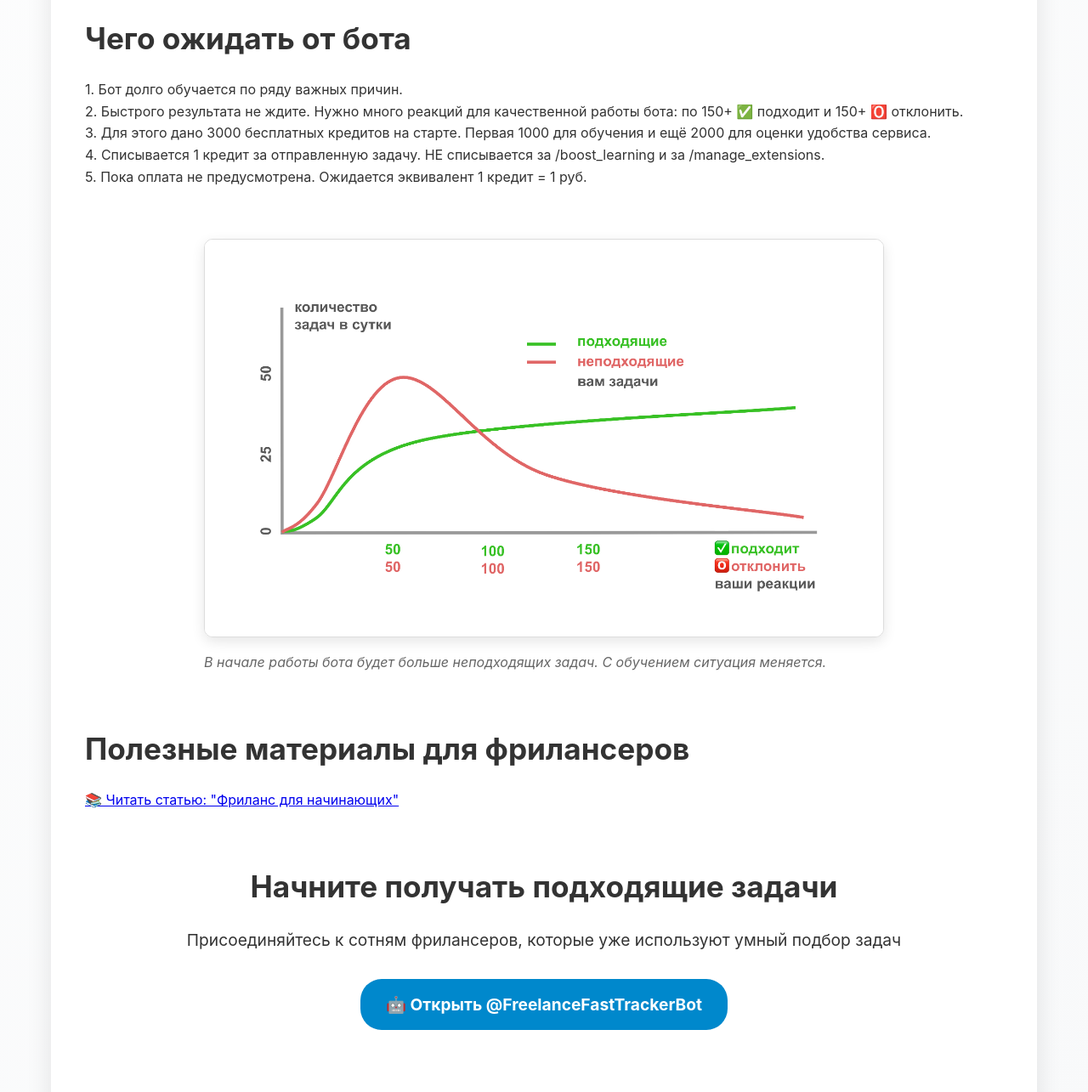
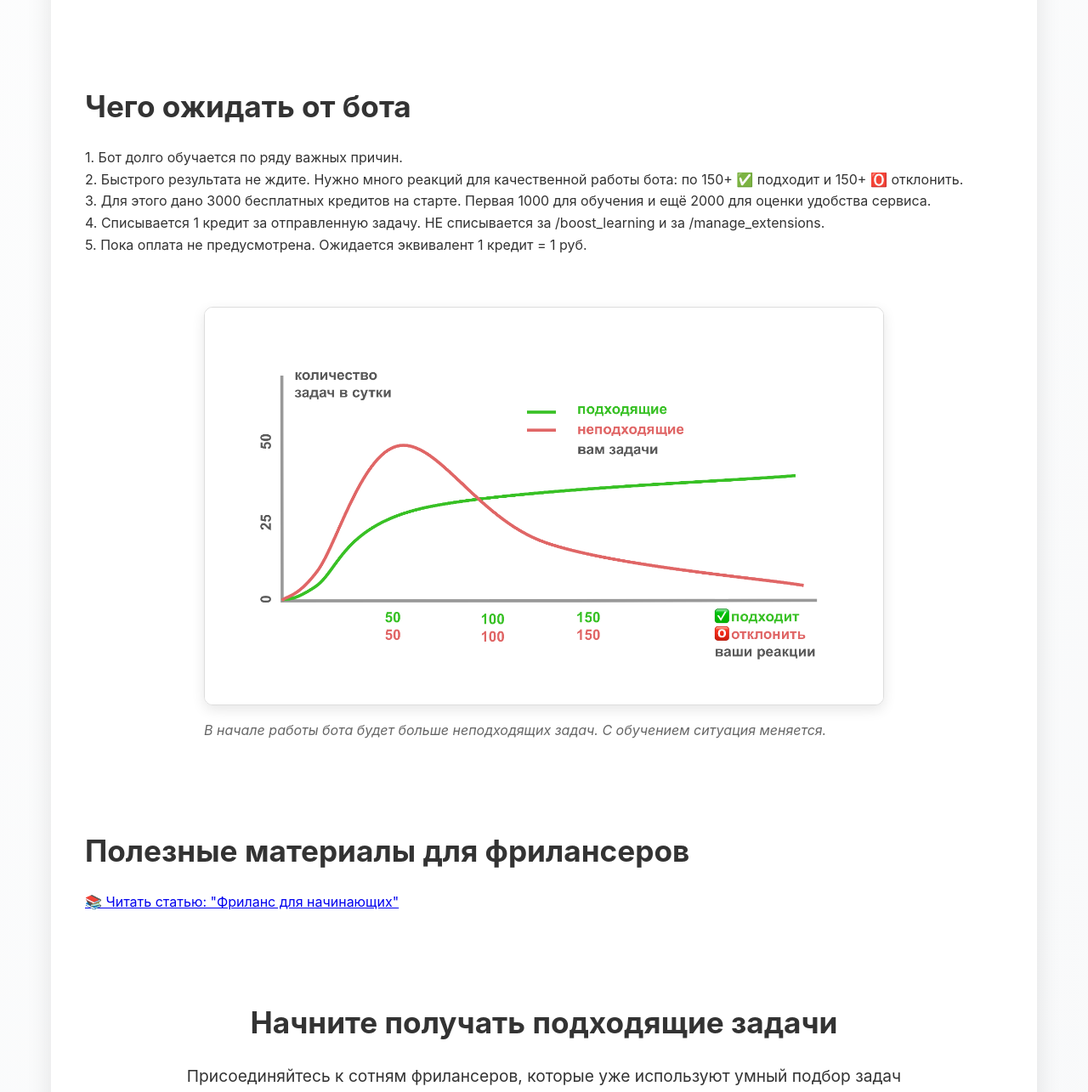
Before and after one commit to kolasdevpy/freelance-fast-tracker-bot, a plain HTML site: page index.html in a window 1280 px wide. Shown: the part 2249-3534 px from the top of the page at 85% size. Drawn offline with Linux system fonts and the light colour scheme.

Commit message:
Update index.html

```diff
--- a/index.html
+++ b/index.html
@@ -174,11 +174,11 @@
         }
 
         .how-it-works {
-            margin: 60px 0;
+            margin: 100px 0;
         }
 
         .expectations {
-            margin: 60px 0;
+            margin: 100px 0;
         }
 
         .steps {
@@ -431,14 +431,14 @@
 
 
 
-            <section style="margin: 60px 0;">
+            <section style="margin: 100px 0;">
                 <h2>Полезные материалы для фрилансеров</h2>
                 <p><a href="freelance-article.html">📚 Читать статью: "Фриланс для начинающих"</a></p>
             </section>
 
 
 
-            <section style="text-align: center; margin: 60px 0;">
+            <section style="text-align: center; margin: 100px 0;">
                 <h2>Начните получать подходящие задачи</h2>
                 <p style="margin-bottom: 30px; font-size: 1.2rem;">Присоединяйтесь к сотням фрилансеров, которые уже используют умный подбор задач</p>
                 <a href="https://t.me/FreelanceFastTrackerBot" class="cta-button">🤖 Открыть @FreelanceFastTrackerBot</a>
```
